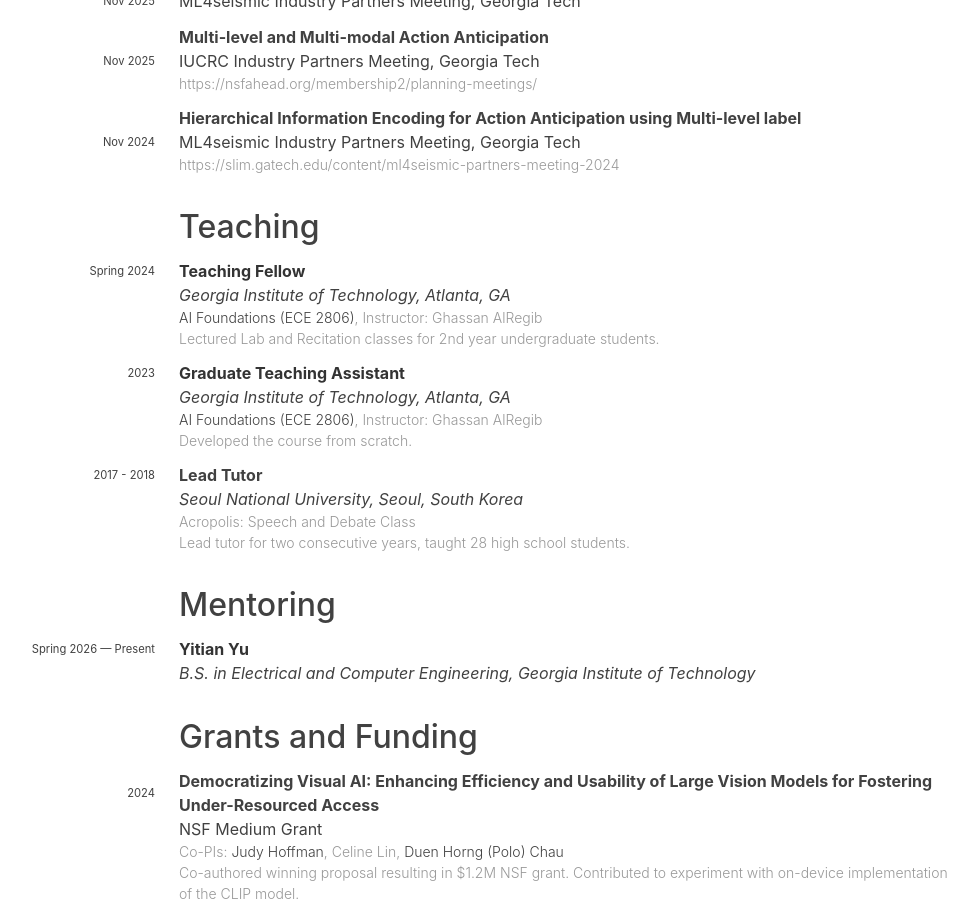
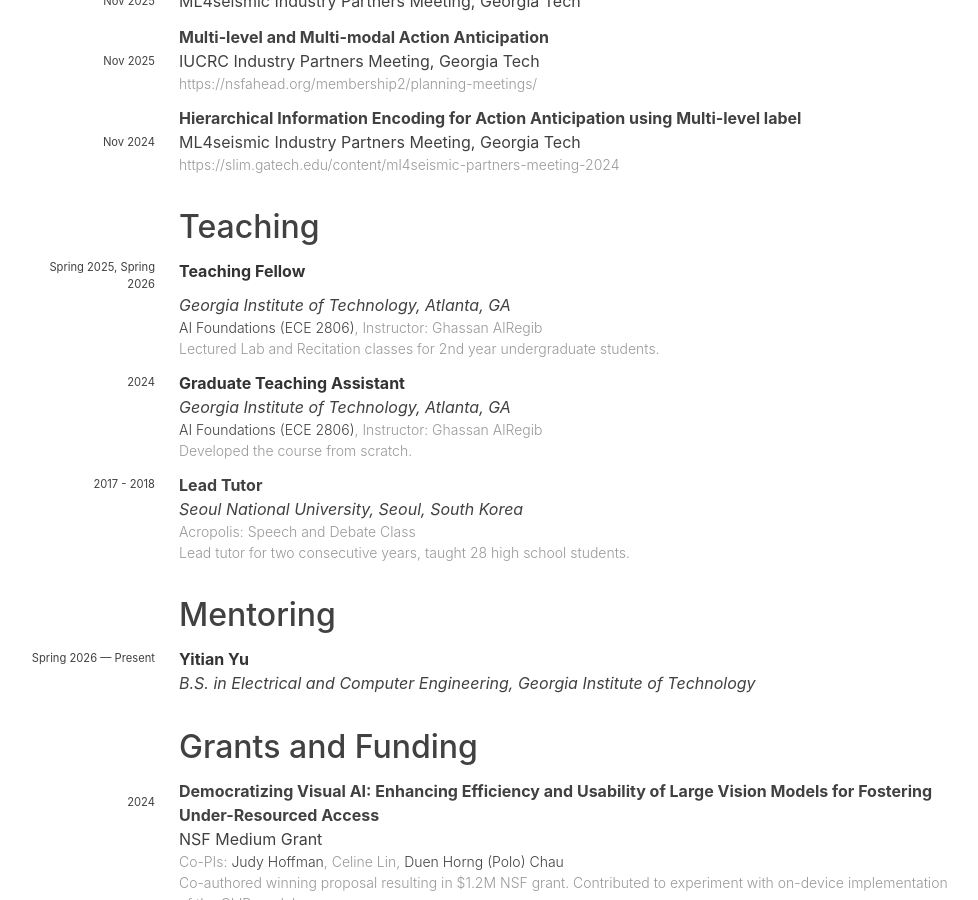
Before and after one commit to skvictoria/skvictoria.github.io, a Jekyll site: the page built from cv.md, in a window 1280 px wide and 900 px high, scrolled down 4508 px. Shown: the whole window, without its empty margins (153-1131 px from the left). Built offline with Jekyll 4.4.1, drawn with Linux system fonts in a browser that asks for light colours; nearby versions of some CDN libraries; some web fonts are replaced.

Commit message:
Update teaching years for positions at Georgia Tech

```diff
--- a/_data/teaching.yaml
+++ b/_data/teaching.yaml
@@ -1,7 +1,7 @@
 - institution: Georgia Institute of Technology
   position: Teaching Fellow
   location: "Atlanta, GA"
-  year: Spring 2024
+  year: Spring 2025, Spring 2026
   class: "AI Foundations (ECE 2806)"
   instructor: Ghassan AlRegib
   description: "Lectured Lab and Recitation classes for 2nd year undergraduate students."
@@ -12,7 +12,7 @@
 - institution: Georgia Institute of Technology
   position: Graduate Teaching Assistant
   location: "Atlanta, GA"
-  year: 2023
+  year: 2024
   class: "AI Foundations (ECE 2806)"
   instructor: Ghassan AlRegib
   description: "Developed the course from scratch."
```
